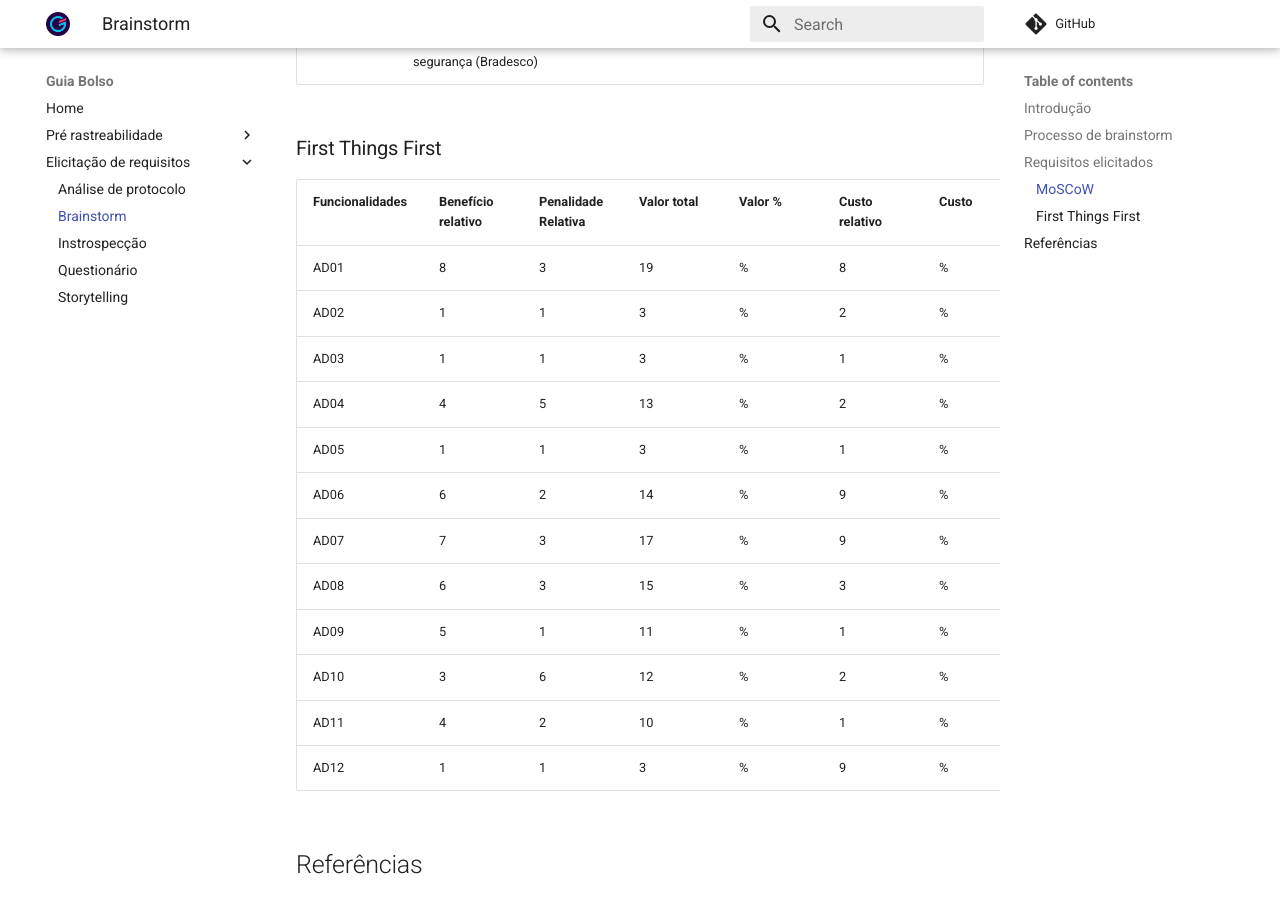
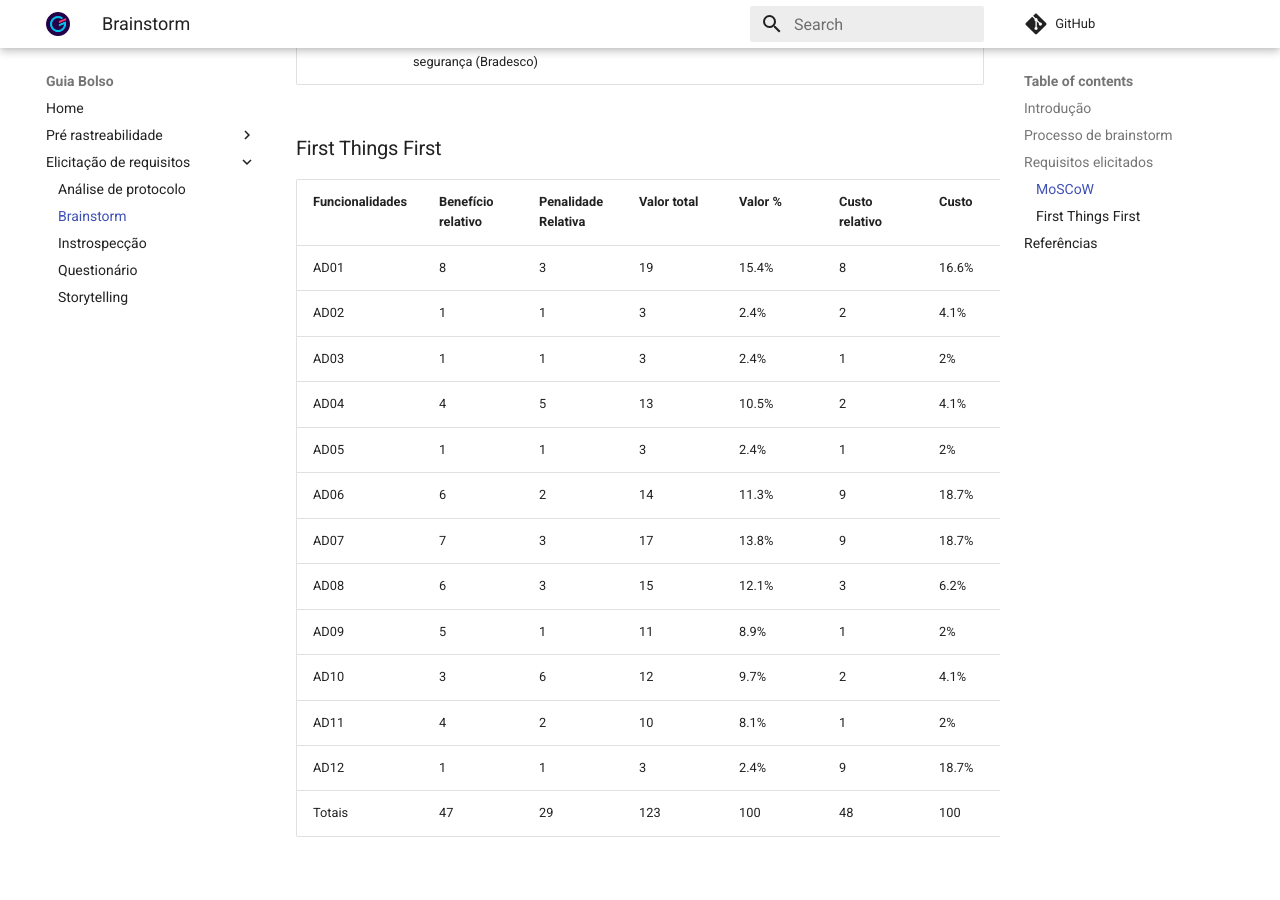
Before and after one commit to fga-disciplinas/2019.1-Guia-Bolso, an MkDocs documentation site: the page built from docs/elicitacao-de-requisitos/brainstorm.md, in a window 1280 px wide and 900 px high, scrolled down 3624 px. Built offline with MkDocs 1.6.1 and Material for MkDocs 9.7.7, drawn with Linux system fonts in a browser that asks for light colours; comment, search, counter and statistics services are not loaded; old or Windows-style settings are respelled for this version of MkDocs.

Commit message:
Adiciona valores percentuais e de prioridades a tabelas First Things First.
Signed-off-by: Rafael Makaha <rafael.makaha@gmail.com>

Co-authored-by: Elias Bernardo <ebmm01@gmail.com>

```diff
--- a/docs/elicitacao-de-requisitos/brainstorm.md
+++ b/docs/elicitacao-de-requisitos/brainstorm.md
@@ -84,18 +84,19 @@
 
 | Funcionalidades | Benefício relativo | Penalidade Relativa | Valor total | Valor % | Custo relativo | Custo | Risco relativo | Risco % | Prioridade |
 |--|--|--|--|--|--|--|--|--|--|
-| AD01 | 8 | 3 | 19 | % | 8 | % | 3 | % | |
-| AD02 | 1 | 1 | 3 | % | 2 | % | 1 | % | |
-| AD03 | 1 | 1 | 3 | % | 1 | % | 1 | % | |
-| AD04 | 4 | 5 | 13 | % | 2 | % | 1 | % | |
-| AD05 | 1 | 1 | 3 | % | 1 | % | 1 | % | |
-| AD06 | 6 | 2 | 14 | % | 9 | % | 3 | % | |
-| AD07 | 7 | 3 | 17 | % | 9 | % | 7 | % | |
-| AD08 | 6 | 3 | 15 | % | 3 | % | 1 | % | |
-| AD09 | 5 | 1 | 11 | % | 1 | % | 1 | % | |
-| AD10 | 3 | 6 | 12 | % | 2 | % | 1 | % | |
-| AD11 | 4 | 2 | 10 | % | 1 | % | 1 | % | |
-| AD12 | 1 | 1 | 3 | % | 9 | % | 9 | % | |
+| AD01 | 8 | 3 | 19 | 15.4% | 8 | 16.6% | 3 | 10% | 0.403 |
+| AD02 | 1 | 1 | 3 | 2.4% | 2 | 4.1% | 1 | 3.3% | 0.243 |
+| AD03 | 1 | 1 | 3 | 2.4% | 1 | 2% | 1 | 3.3% | 0.424 |
+| AD04 | 4 | 5 | 13 | 10.5% | 2 | 4.1% | 1 | 3.3% | 1.065 |
+| AD05 | 1 | 1 | 3 | 2.4% | 1 | 2% | 1 | 3.3% | 0.424 |
+| AD06 | 6 | 2 | 14 | 11.3% | 9 | 18.7% | 3 | 10% | 0.266 |
+| AD07 | 7 | 3 | 17 | 13.8% | 9 | 18.7% | 7 | 23.3% | 0.281 |
+| AD08 | 6 | 3 | 15 | 12.1% | 3 | 6.2% | 1 | 3.3% | 0.861 |
+| AD09 | 5 | 1 | 11 | 8.9% | 1 | 2% | 1 | 3.3% | 1.575 |
+| AD10 | 3 | 6 | 12 | 9.7% | 2 | 4.1% | 1 | 3.3% | 0.877 |
+| AD11 | 4 | 2 | 10 | 8.1% | 1 | 2% | 1 | 3.3% | 1.433 |
+| AD12 | 1 | 1 | 3 | 2.4% | 9 | 18.7% | 9 | 30% | 0.045 |
+| Totais | 47 | 29 | 123 | 100 | 48 | 100 | 30 | 100 |  |
 
 ## Referências
 
```
Also changed, not shown: docs/elicitacao-de-requisitos/introspeccao.md (+11 -10 lines).
